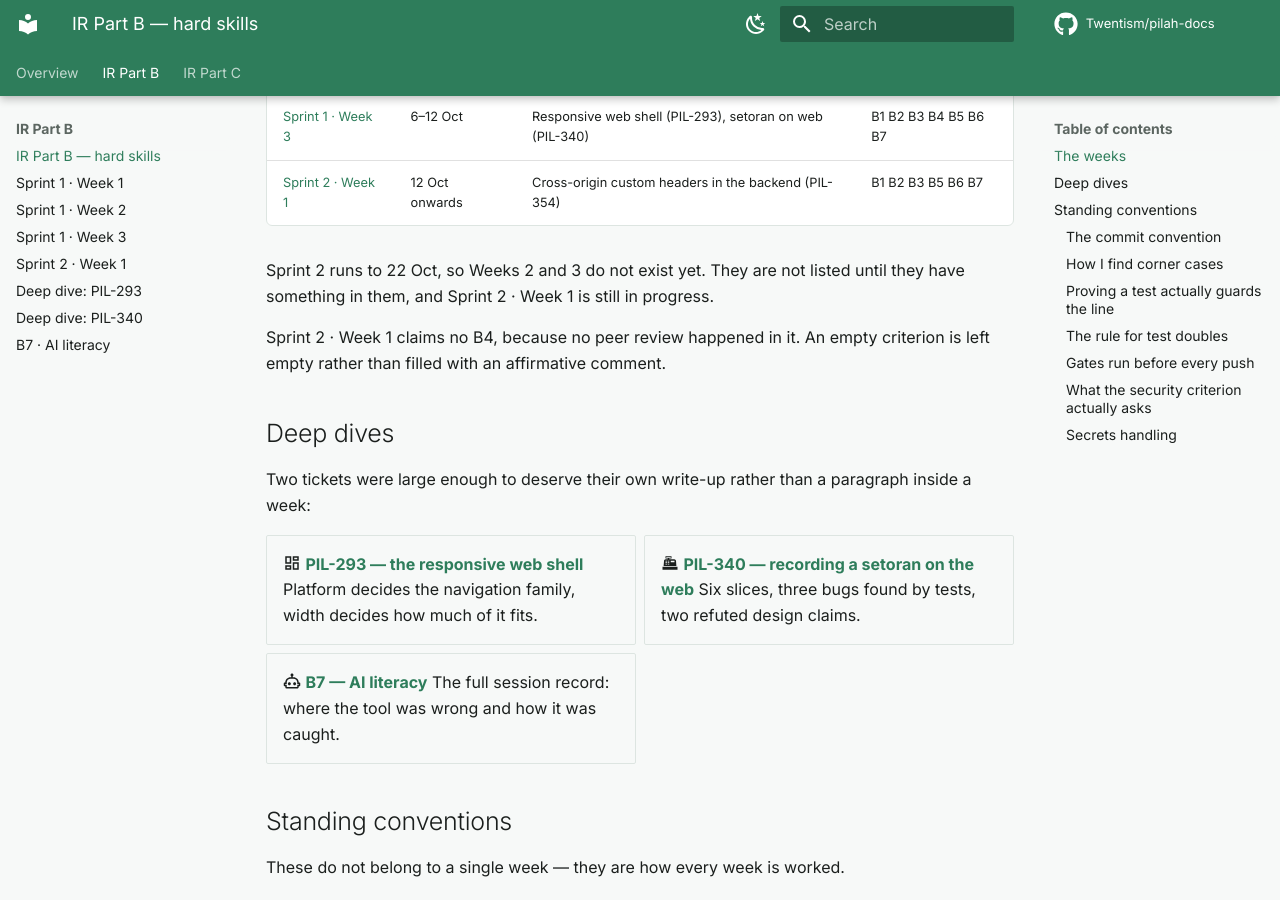
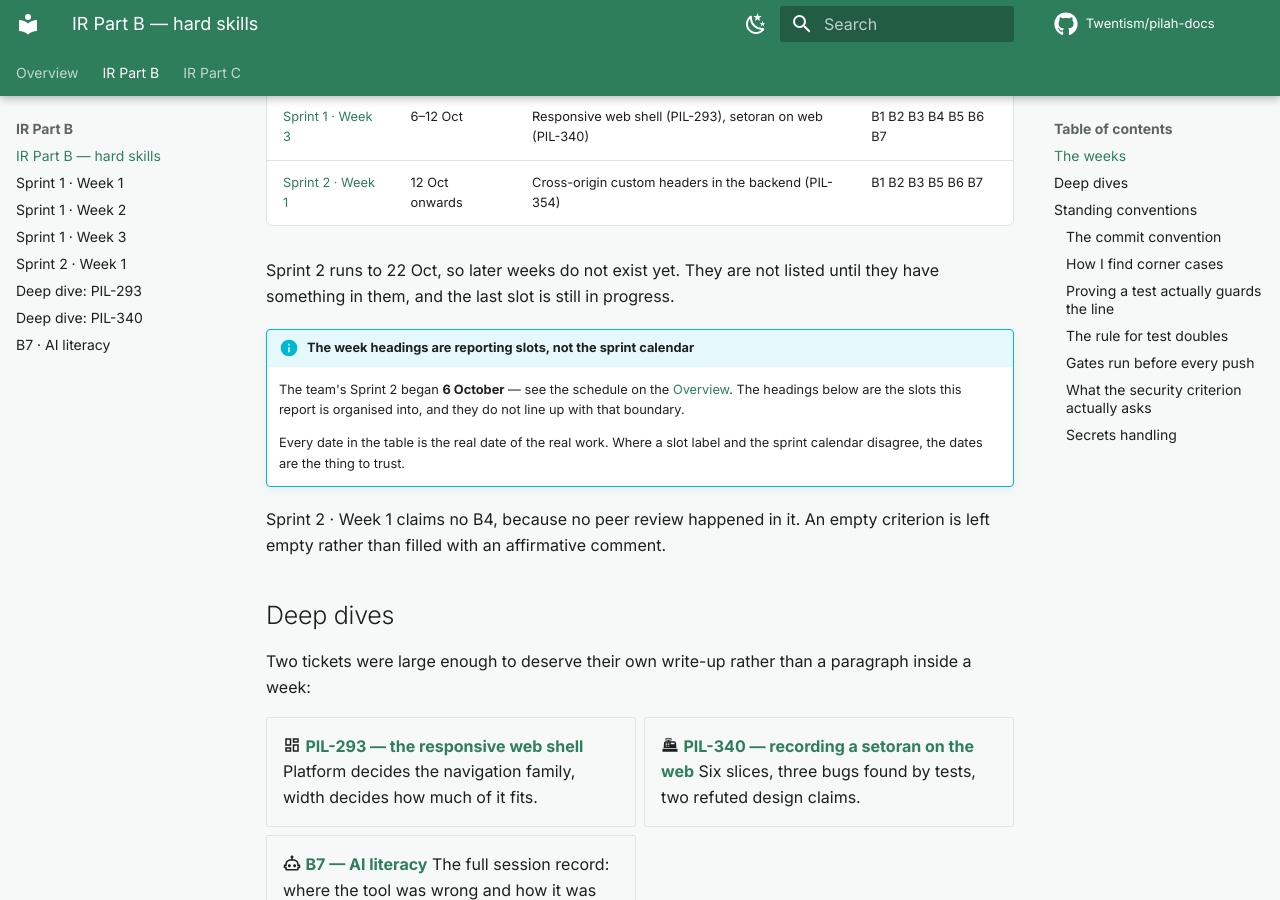
Before and after one commit to Twentism/pilah-docs, an MkDocs documentation site: the page built from docs/ir/part-b.md, in a window 1280 px wide and 900 px high, scrolled down 474 px. Built offline with MkDocs 1.6.1 and Material for MkDocs 9.7.7, drawn with Linux system fonts in a browser that asks for light colours; comment, search, counter and statistics services are not loaded.

Commit message:
docs: jelaskan bahwa judul minggu adalah slot pelaporan, bukan kalender sprint
Sprint 2 tim benar-benar mulai 6 Oktober, sedangkan pekerjaan 6-12
Oktober dilaporkan di slot Sprint 1 Week 3. Tanpa penjelasan, jadwal
sprint di halaman Overview dan judul minggu di Part B terlihat saling
bertentangan dan mudah dibaca sebagai kekeliruan.

Tanggal tidak diubah sedikit pun, karena tanggalnya yang benar. Yang
ditambahkan hanya keterangan bahwa judul minggu adalah slot tempat
laporan disusun, dan bila slot dan kalender sprint berbeda, tanggalnya
yang dipegang.

```diff
--- a/docs/ir/part-b.md
+++ b/docs/ir/part-b.md
@@ -13,8 +13,16 @@ and nothing is claimed before it exists.
 | [Sprint 1 · Week 3](b/s1-w3.md) | 6–12 Oct | Responsive web shell (PIL-293), setoran on web (PIL-340) | B1 B2 B3 B4 B5 B6 B7 |
 | [Sprint 2 · Week 1](b/s2-w1.md) | 12 Oct onwards | Cross-origin custom headers in the backend (PIL-354) | B1 B2 B3 B5 B6 B7 |
 
-Sprint 2 runs to 22 Oct, so Weeks 2 and 3 do not exist yet. They are not listed
-until they have something in them, and Sprint 2 · Week 1 is still in progress.
+Sprint 2 runs to 22 Oct, so later weeks do not exist yet. They are not listed
+until they have something in them, and the last slot is still in progress.
+
+!!! info "The week headings are reporting slots, not the sprint calendar"
+    The team's Sprint 2 began **6 October** — see the schedule on the
+    [Overview](../index.md). The headings below are the slots this report is
+    organised into, and they do not line up with that boundary.
+
+    Every date in the table is the real date of the real work. Where a slot
+    label and the sprint calendar disagree, the dates are the thing to trust.
 
 Sprint 2 · Week 1 claims no B4, because no peer review happened in it. An empty
 criterion is left empty rather than filled with an affirmative comment.
```
Also changed, not shown: docs/ir/b/s1-w3.md (+3 -0 lines), docs/ir/b/s2-w1.md (+3 -0 lines), docs/ir/part-c.md (+5 -1 lines).
